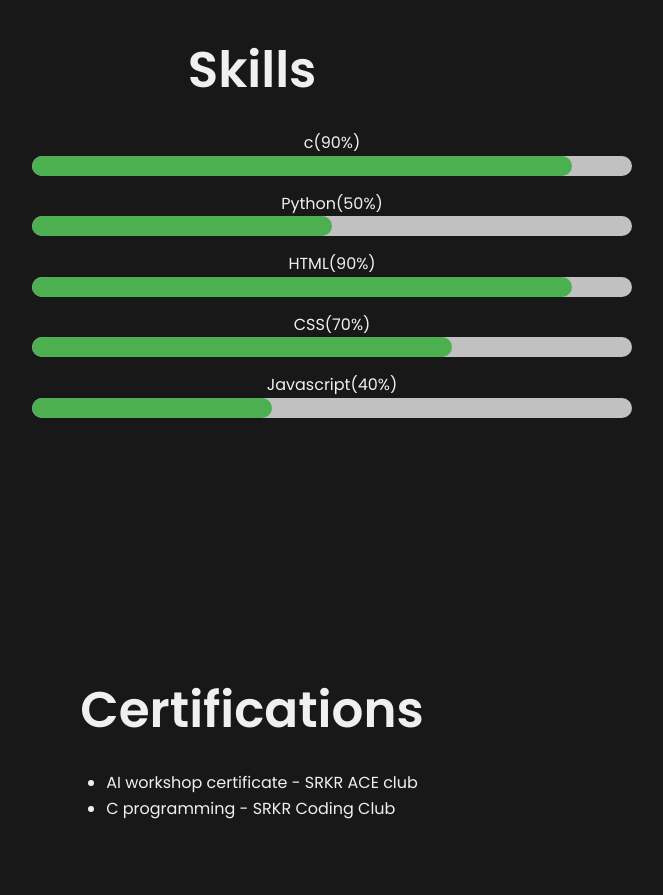
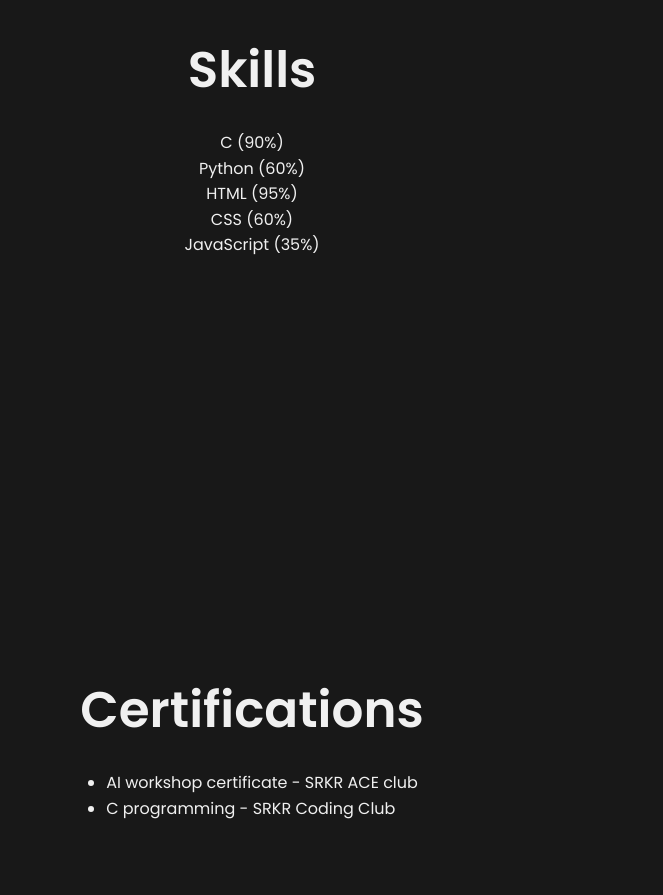
Before and after one commit to karthikkanagala/Portfolio, a plain HTML site: page index.html in a window 1280 px wide. Shown: the part 1360-2255 px from the top of the page, without its empty margins (388-1051 px from the left). Drawn offline with Linux system fonts and the light colour scheme.

Commit message:
index.html

```diff
--- a/index.html
+++ b/index.html
@@ -80,34 +80,21 @@
     </section>
 <section id="skills" class="section">
     <h1>Skills</h1>
-<div class="skill-section" style="max-width: 600px; margin-left: 400px;">
-
-
-  <p>c(90%)</p>
-  <div class="skillbar-container" >
-    <div class="bar" style="width: 90%;"></div>
-  </div>
-
-  <p>Python(50%)</p>
-  <div class="skillbar-container">
-    <div class="bar" style="width: 50%;"></div>
-  </div>
-
-  <p>HTML(90%)</p>
-  <div class="skillbar-container">
-    <div class="bar" style="width: 90%;"></div>
-  </div>
-
-  <p>CSS(70%)</p>
-  <div class="skillbar-container">
-    <div class="bar" style="width: 70%;"></div>
-  </div>
-
-  <p>Javascript(40%)</p>
-  <div class="skillbar-container">
-    <div class="bar" style="width: 40%;"></div>
+ <div class="skills-container">
+        <label>C (90%)</label>
+        <div class="skillbar"><div class="bar" style="width: 90%;"></div></div>
+        <label>Python (60%)</label>
+        <div class="skillbar"><div class="bar" style="width: 50%;"></div></div>
+        <label>HTML (95%)</label>
+        <div class="skillbar"><div class="bar" style="width: 90%;"></div></div>
+        <label>CSS (60%)</label>
+        <div class="skillbar"><div class="bar" style="width: 70%;"></div></div>
+        <label>JavaScript (35%)</label>
+        <div class="skillbar"><div class="bar" style="width: 40%;"></div></div>
+      </div></div>
   </div>
 </div>
+
 </section>
 
   <section id="certifications" class="section">
```
